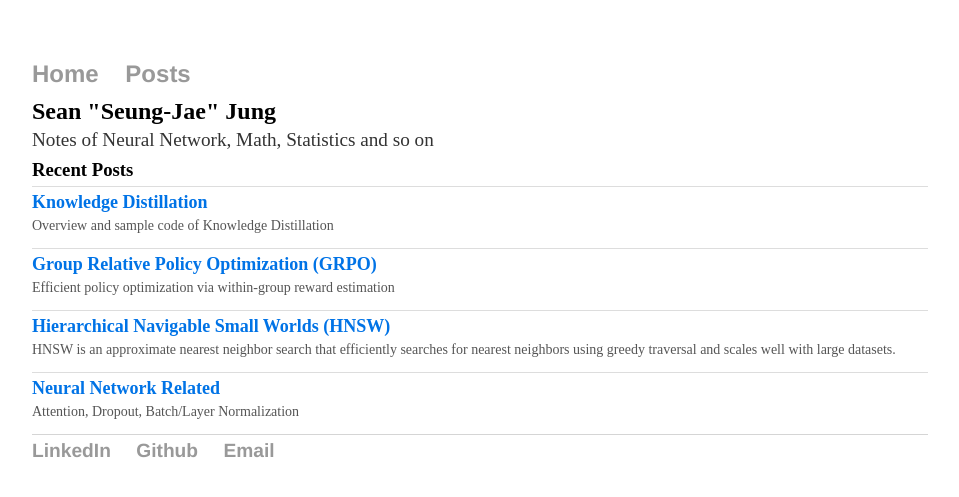
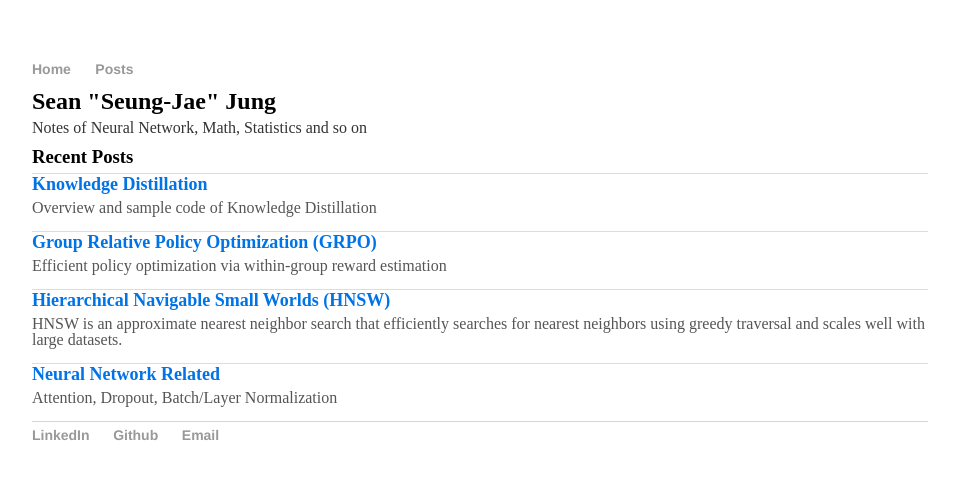
Before and after one commit to sean-sj-jung/sean-sj-jung.github.io, a Jekyll site: the page built from index.html, in a window 1280 px wide. Shown: the top 497 px of the page, without its empty margins (160-1119 px from the left). Built offline with Jekyll 4.4.1, drawn with Linux system fonts in a browser that asks for light colours; nearby versions of some CDN libraries.

Commit message:
ul li font size

```diff
--- a/css/main.css
+++ b/css/main.css
@@ -22,7 +22,7 @@ a:hover {
 p {
     margin-top: 5px;
     margin-bottom: 5px;
-    font-size: 1.2em;
+    font-size: 1em;
     line-height: 1.0em;
     color: #333;
 }
@@ -37,7 +37,12 @@ h1, h2, h3 {
 
 ul {
     margin: 5px auto 5px;
-    font-size: 1.5em;
+    /* font-size: 1.5em; */
+}
+
+li {
+    font-size: 14px;
+
 }
 
 .recent-posts {
@@ -63,16 +68,17 @@ ul {
 }
 
 .recent-posts p {
-    font-size: 14px;
+    font-size: 16px;
     color: #555;
     margin-top: 5px;
 }
 
 .post {
-    line-height: 1.2; /* Increase for more spacing (default is usually 1.2 or 1.4) */
+    line-height: 1.4; /* Increase for more spacing (default is usually 1.2 or 1.4) */
     margin-bottom: 5px; /* Add space after paragraphs */
 }
 
 .post h1, .post h2, .post h3 {
+    margin-top: 10px; /* Reduce space below headings */
     margin-bottom: 5px; /* Reduce space below headings */
 }
```
